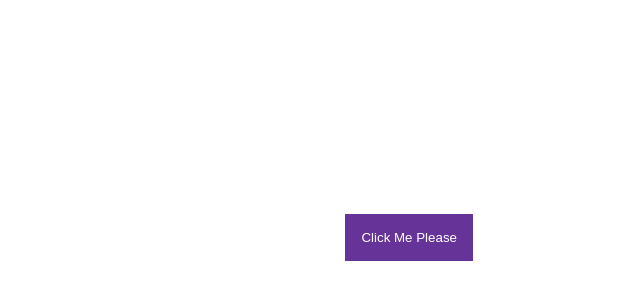
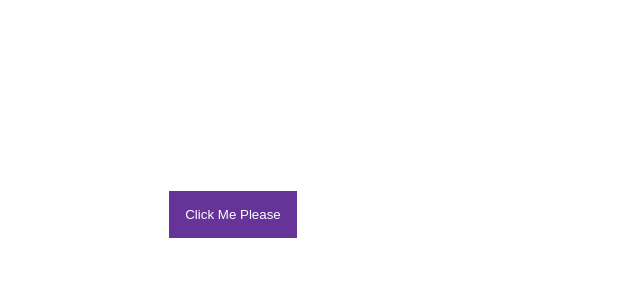
Before and after one commit to AdityaSingh18/Small-Projects, a plain HTML site: page Toast-Notification/index.html in a window 1280 px wide. Shown: the part 186-486 px from the top of the page, without its empty margins (407-1047 px from the left). Drawn offline with Linux system fonts and the light colour scheme.

```diff
--- a/Toast-Notification/style.css
+++ b/Toast-Notification/style.css
@@ -18,8 +18,6 @@ button {
     border: none;
     color: white;
     position: fixed;
-    top: 400px;
-    right: 400px;
     padding: 1rem;
     transition: transform 0.3s ease-in-out;
 }
```
